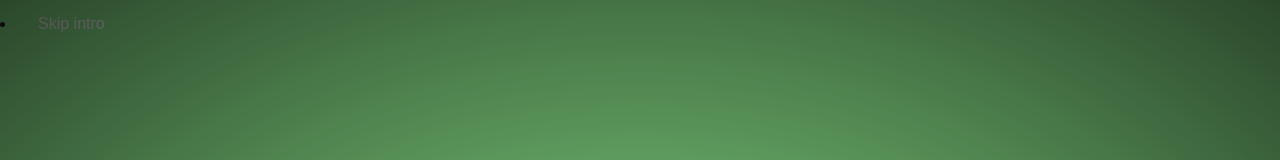
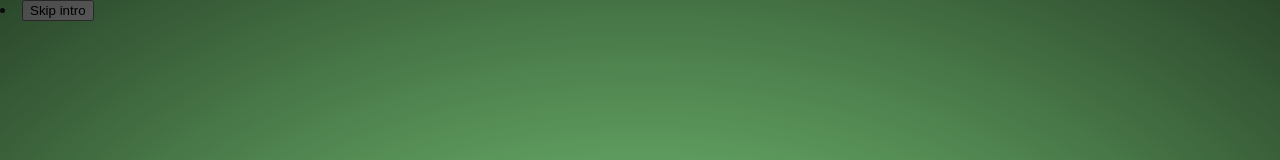
Before and after one commit to DaRonXX/Melon.com, a plain HTML site: page index.html in a window 1280 px wide. Shown: the top 160 px of the page. Drawn offline with Linux system fonts and the light colour scheme.

Commit message:
Update index.html

```diff
--- a/index.html
+++ b/index.html
@@ -18,6 +18,6 @@
           <h2 class="frame-4">In the WORLD</h2>
         </div>
     </div>
-  <li><a href="index.html">Skip intro</a></li>
+  <li><button href="index.html">Skip intro</button></li>
 </body>
 </html>
```
